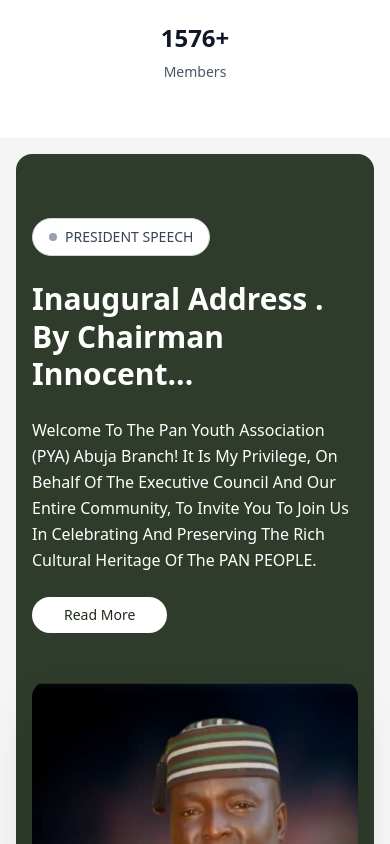
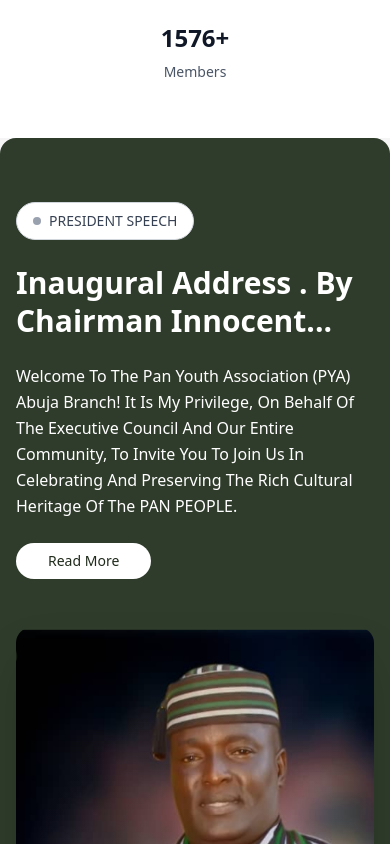
Before and after one commit to Nastechy/pya_website, a Next.js app: page / in a window 390 px wide. Shown: the part 1280-2124 px from the top of the page. Built offline with nearby package versions, Linux system fonts and the light colour scheme.

Commit message:
modifications

```diff
--- a/src/components/president-speech.tsx
+++ b/src/components/president-speech.tsx
@@ -17,7 +17,7 @@ export default function PresidentSpeech() {
     }, [isInView, controls])
 
     return (
-        <div className="bg-[#F5F5F5] p-4 md:p-16  ">
+        <div className="bg-[#F5F5F5] p-0 md:p-16  ">
             <section ref={ref} className="bg-[#2F3C2B] py-16 lg:py-24 rounded-[16px]">
             <div className="container mx-auto px-4 sm:px-6 lg:px-8">
                 <div className="grid grid-cols-1 lg:grid-cols-2 gap-12 lg:gap-16 items-center">
```
